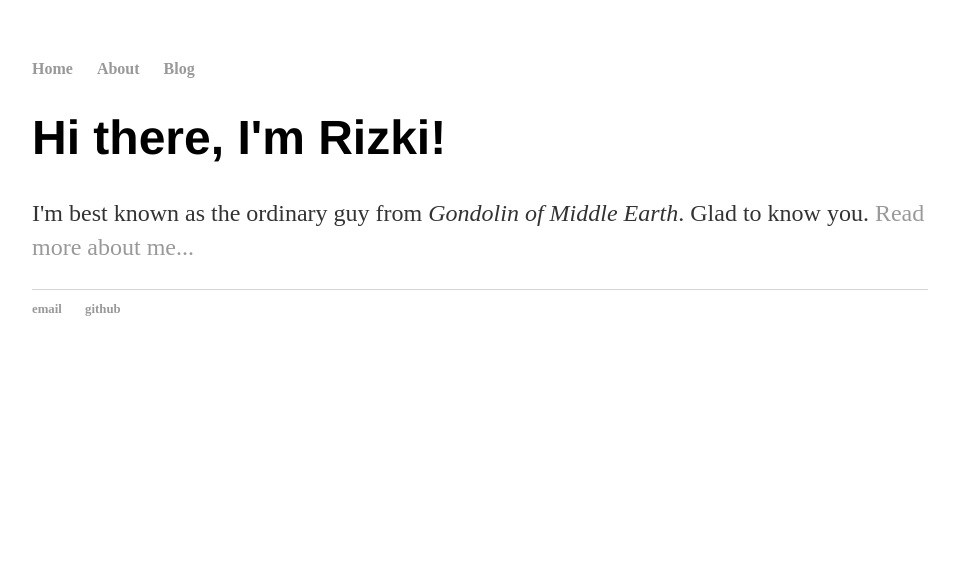
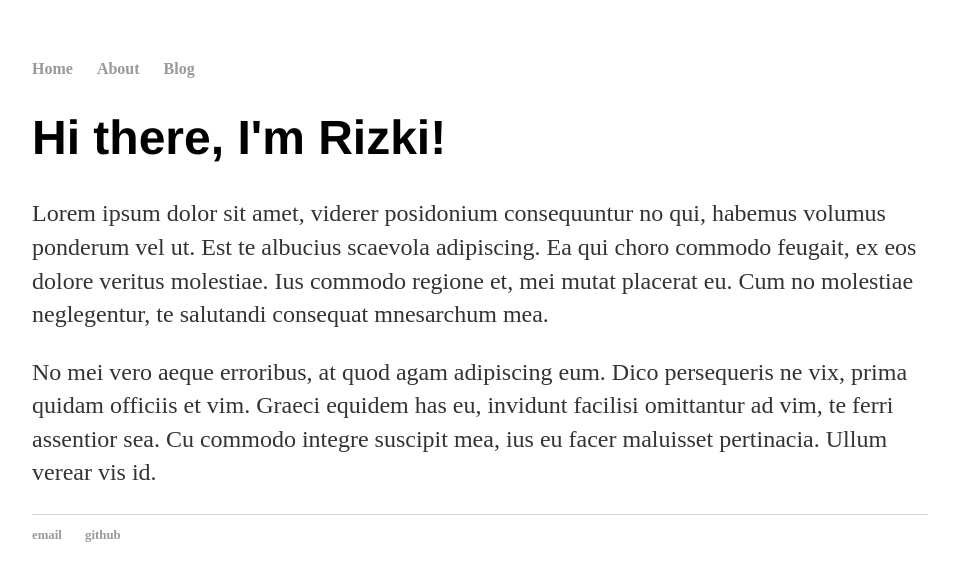
Before and after one commit to rnfitriansyah/rnfitriansyah.github.io, a Jekyll site: the page built from index.html, in a window 1280 px wide. Shown: the top 581 px of the page, without its empty margins (160-1114 px from the left). Built offline with Jekyll 4.4.1, drawn with Linux system fonts in a browser that asks for light colours.

Commit message:
Update index.html

```diff
--- a/index.html
+++ b/index.html
@@ -4,5 +4,9 @@ title: Fitriansyah
 ---
 <div class="blurb">
 	<h1>Hi there, I'm Rizki!</h1>
-	<p>I'm best known as the ordinary guy from <em>Gondolin of Middle Earth</em>. Glad to know you. <a href="/about">Read more about me...</a></p>
+	<p> Lorem ipsum dolor sit amet, viderer posidonium consequuntur no qui, habemus volumus ponderum vel ut. Est te albucius scaevola adipiscing. Ea qui choro commodo feugait, ex eos dolore veritus molestiae. Ius commodo regione et, mei mutat placerat eu. Cum no molestiae neglegentur, te salutandi consequat mnesarchum mea.
+	</p>
+	<p>
+No mei vero aeque erroribus, at quod agam adipiscing eum. Dico persequeris ne vix, prima quidam officiis et vim. Graeci equidem has eu, invidunt facilisi omittantur ad vim, te ferri assentior sea. Cu commodo integre suscipit mea, ius eu facer maluisset pertinacia. Ullum verear vis id.
+	</p>
 </div><!-- /.blurb -->
```
